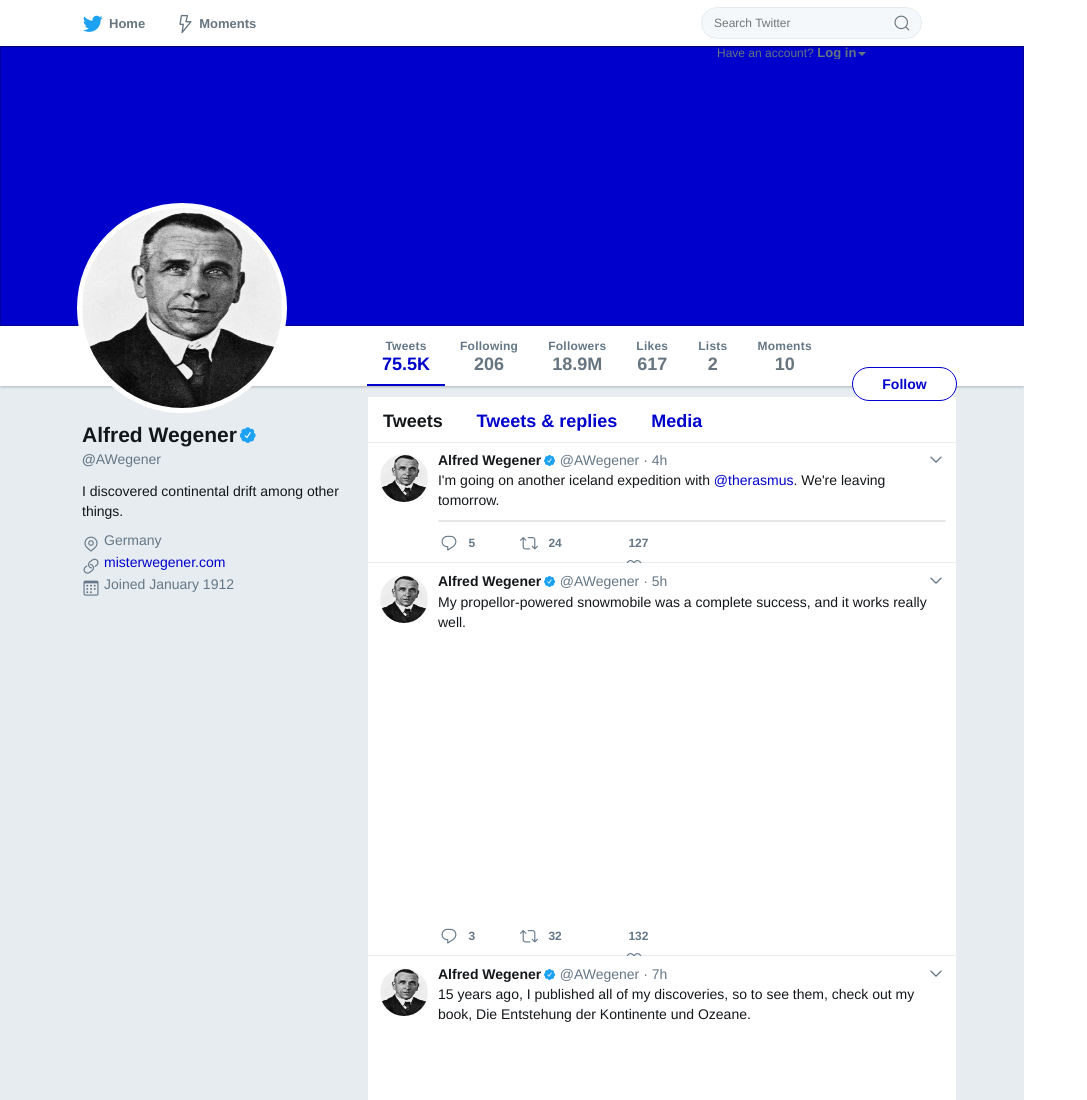
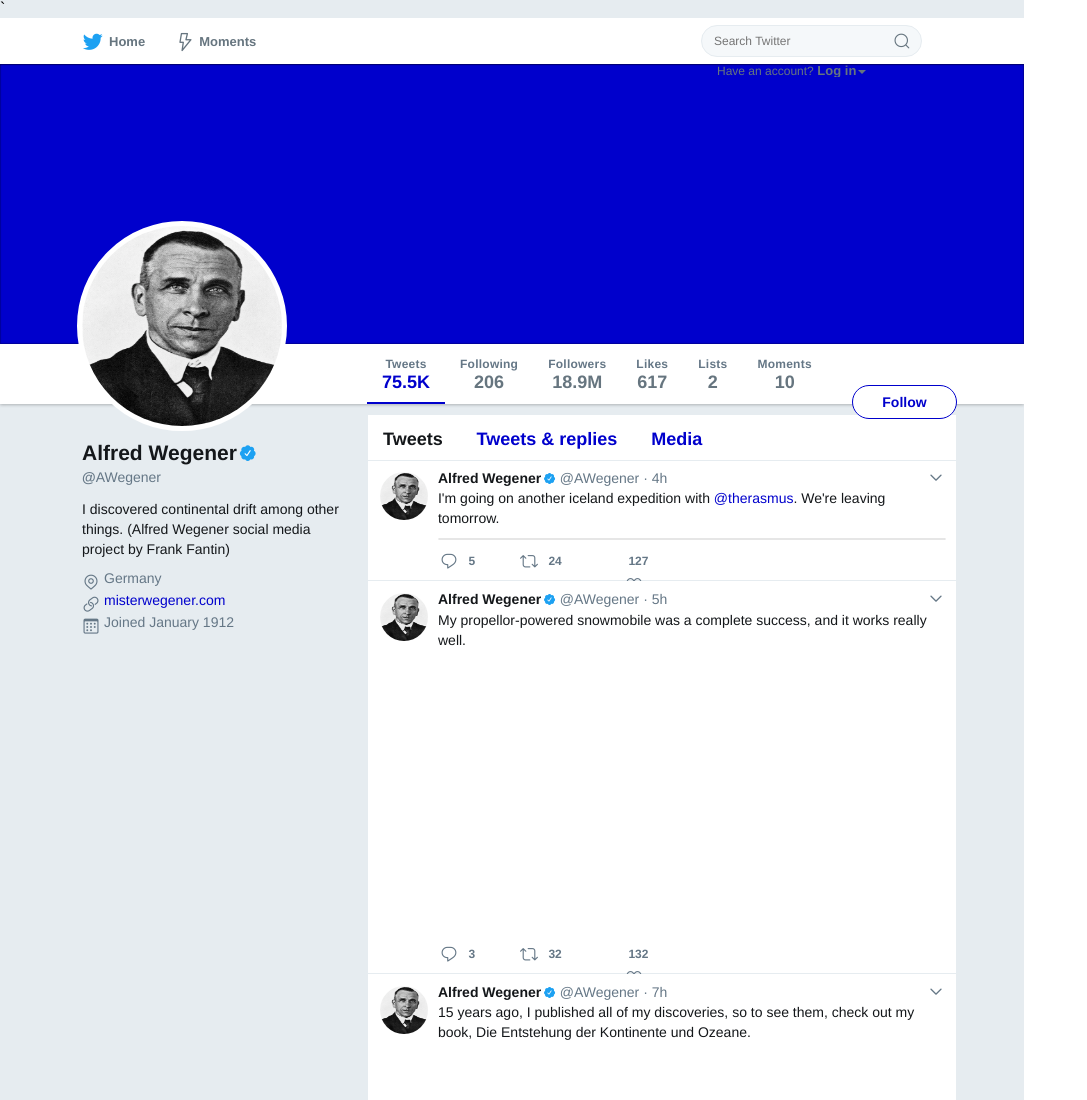
Before and after one commit to FFantin/AWegenerTwitter, a plain HTML site: page index.html in a window 1280 px wide. Shown: the top 1100 px of the page, without its empty margins (0-1087 px from the left). Drawn offline with Linux system fonts and the light colour scheme.

Commit message:
Update index.html

```diff
--- a/index.html
+++ b/index.html
@@ -11,7 +11,7 @@ src: url('780a42fa9a41d5a201421e8f591f19ea8fdbf201') format(embedded-opentype),
 
 
 
-
+`
 
 
 
@@ -433,7 +433,7 @@ Cancel </button>
 <span style="unicode-bidi:embed;font-size:14px;direction:ltr;text-align:left;">@<b style="font-weight:normal;">AWegener</b></span>
 </a>
 </h2>
-<div style="color:rgb(20, 23, 26);font-size:14px;font-weight:normal;line-height:20px;word-wrap:break-word;unicode-bidi:embed;direction:ltr;text-align:left;margin: 0px 0px 12px; ">I discovered continental drift among other things.</div>
+<div style="color:rgb(20, 23, 26);font-size:14px;font-weight:normal;line-height:20px;word-wrap:break-word;unicode-bidi:embed;direction:ltr;text-align:left;margin: 0px 0px 12px; ">I discovered continental drift among other things. (Alfred Wegener social media project by Frank Fantin)</div>
 <div style="color:rgb(101, 119, 134);font-size:14px;line-height:20px;margin-bottom:8px;position:relative;">
 <span style="background-color: transparent; display:inline-block;font-style:normal;vertical-align:baseline;font-size:18px;line-height:18px;min-width:18px;position:absolute;top:1px;"><span style="display:block;font-family:edgeicons;font-weight:normal;font-style:normal;text-align:center;-webkit-font-smoothing:antialiased;"></span><span style="display:block;font-family:edgeicons;font-weight:normal;font-style:normal;text-align:center;-webkit-font-smoothing:antialiased;"></span></span>
 <span style="color:rgb(101, 119, 134);vertical-align:middle;line-height:1;padding-left:22px;unicode-bidi:embed;direction:ltr;text-align:left;">Germany</span>
```
